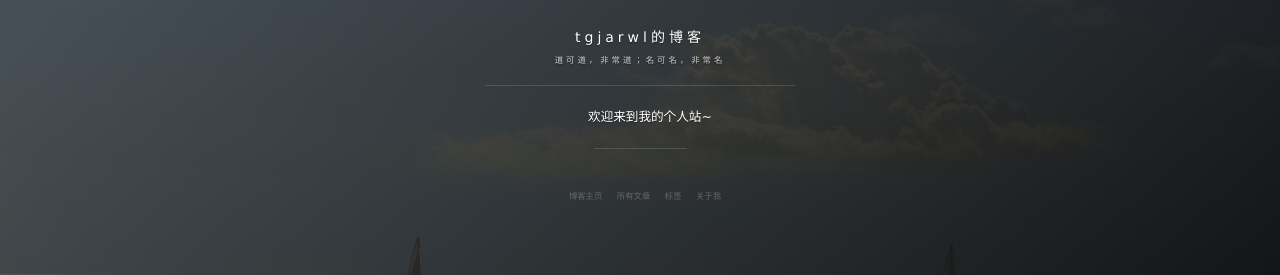
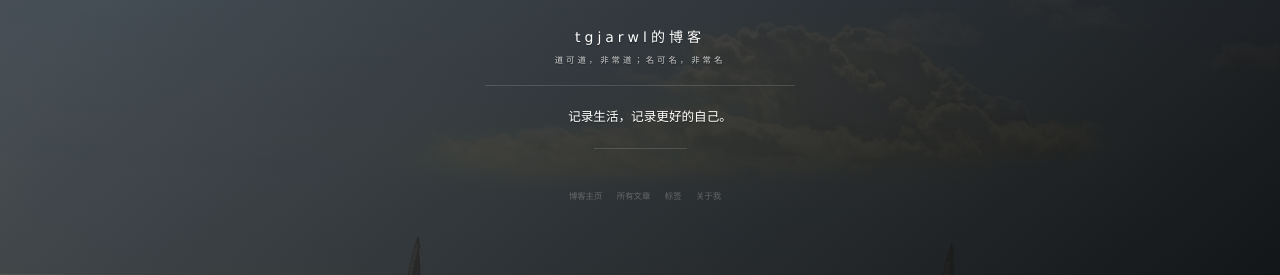
Before and after one commit to tgjarwl/tgjarwl.github.io, a Jekyll site: the page built from index.html, in a window 1280 px wide. Shown: the part 339-614 px from the top of the page. Built offline with Jekyll 4.4.1, drawn with Linux system fonts in a browser that asks for light colours; nearby versions of some CDN libraries; the list of posts is cut into pages by our own code; comment, search, counter and statistics services are not loaded.

Commit message:
Update _config.yml

```diff
--- a/_config.yml
+++ b/_config.yml
@@ -1,7 +1,7 @@
 # Basic
 title: tgjarwl的博客
 subtitle: 道可道，非常道；名可名，非常名
-description: 欢迎来到我的个人站~
+description: 记录生活，记录更好的自己。
 # 头像里面的标题
 avatarTitle: tgjarwl
 # 头像里面的描述
```
